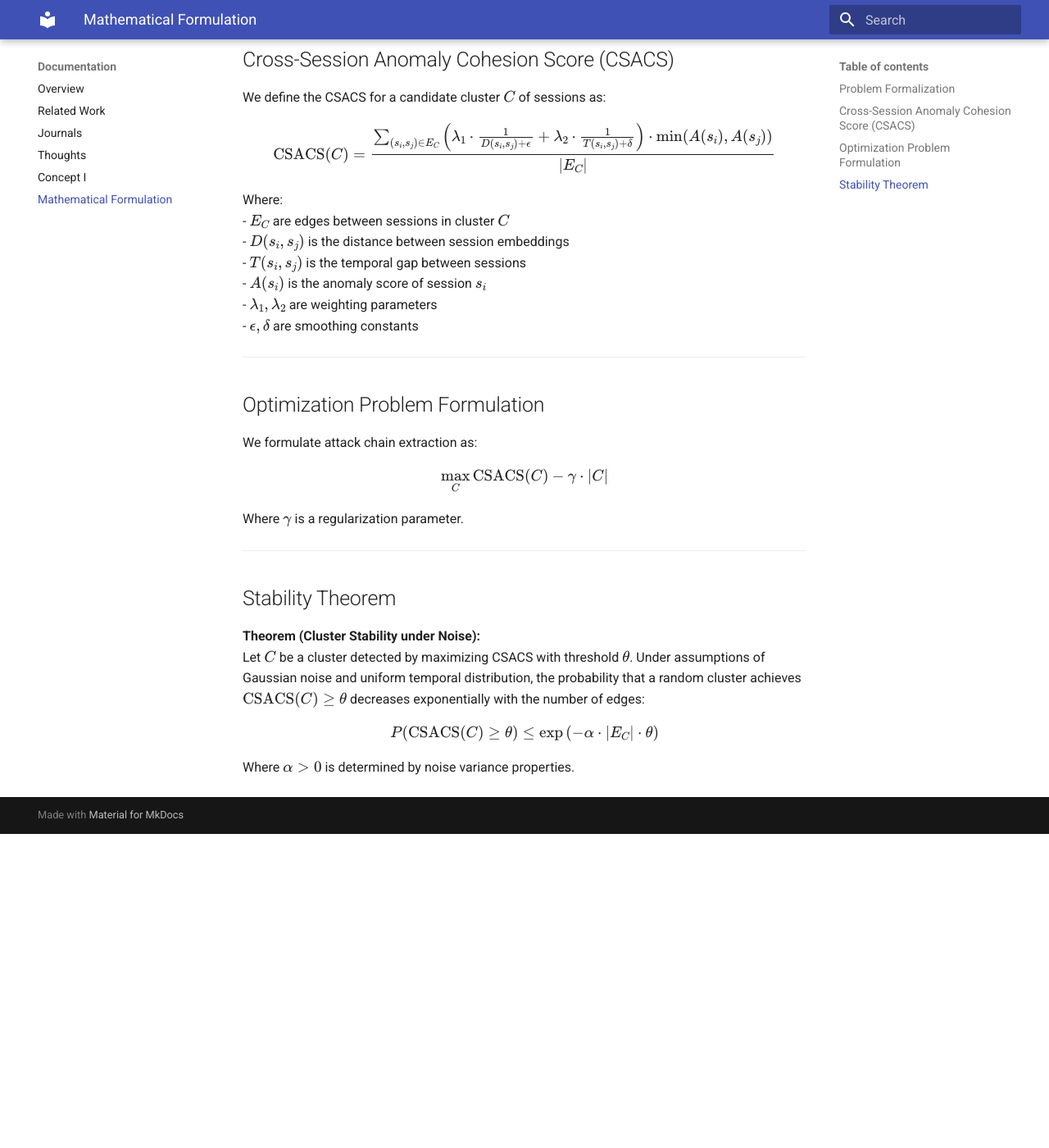
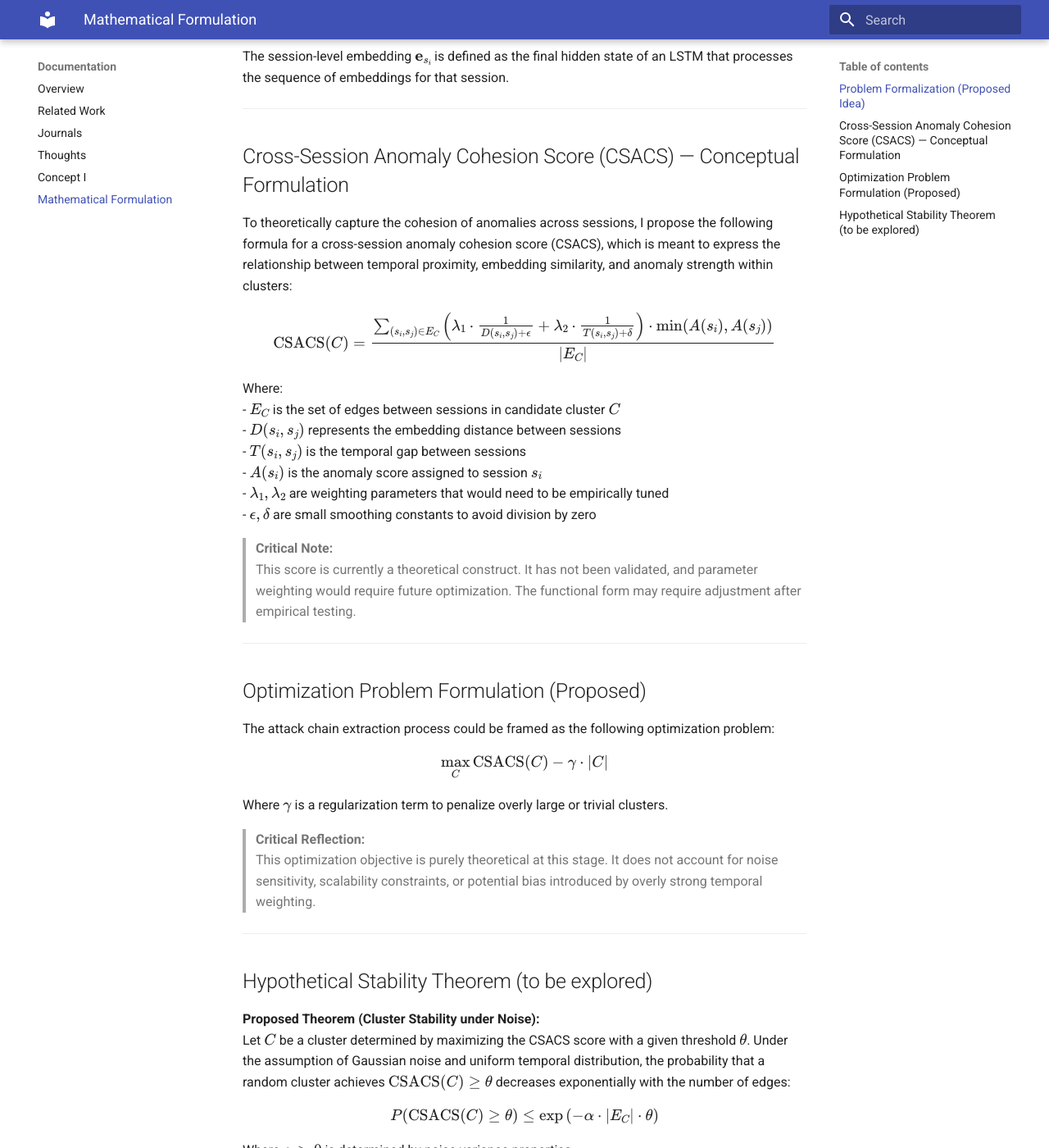
Before and after one commit to JohannesLks/Thesis, an MkDocs documentation site: the page built from docs/documentation/math.md, in a window 1280 px wide and 1400 px high, scrolled down 656 px. Shown: the whole window at 82% size. Built offline with MkDocs 1.6.1 and Material for MkDocs 9.7.7, drawn with Linux system fonts in a browser that asks for light colours; before the commit the page ends 1673 px from its top, so only the background shows below that; some of the changed text lies outside the part shown.

Commit message:
critical concept theory

```diff
--- a/docs/documentation/math.md
+++ b/docs/documentation/math.md
@@ -1,7 +1,9 @@
 
-# Theoretical Framework: Mathematical Formulation
+# Theoretical Framework: Mathematical Formulation (Conceptual Proposal)
 
-## Problem Formalization
+## Problem Formalization (Proposed Idea)
+
+As part of this thesis, I propose a theoretical framework to describe anomaly detection and attack chain extraction in unstructured honeypot logs. The following mathematical formulations are intended to strengthen the theoretical rigor of the paper, though they are not yet tested or validated and should be viewed critically as conceptual building blocks for future work.
 
 We consider a set of honeypot log lines:
 $$
@@ -13,50 +15,57 @@ $$
 S = \{s_1, s_2, \dots, s_m\}
 $$
 
-Each session $s_i$ is a time-ordered sequence of log lines.
-Each log line $l_i$ is mapped to an embedding vector:
+Each session $s_i$ is modeled as a time-ordered sequence of log lines. Each log line $l_i$ is mapped to an embedding vector:
 $$
 \mathbf{e}_{l_i} \in \mathbb{R}^d
 $$
 
-The session-level embedding $\mathbf{e}_{s_i}$ is derived from the final hidden state of an LSTM processing all log embeddings within that session.
+The session-level embedding $\mathbf{e}_{s_i}$ is defined as the final hidden state of an LSTM that processes the sequence of embeddings for that session.
 
 ---
 
-## Cross-Session Anomaly Cohesion Score (CSACS)
+## Cross-Session Anomaly Cohesion Score (CSACS) — Conceptual Formulation
 
-We define the CSACS for a candidate cluster $C$ of sessions as:
+To theoretically capture the cohesion of anomalies across sessions, I propose the following formula for a cross-session anomaly cohesion score (CSACS), which is meant to express the relationship between temporal proximity, embedding similarity, and anomaly strength within clusters:
 $$
 \text{CSACS}(C) = \frac{ \sum_{(s_i, s_j) \in E_C} \left( \lambda_1 \cdot \frac{1}{D(s_i, s_j) + \epsilon} + \lambda_2 \cdot \frac{1}{T(s_i, s_j) + \delta} \right) \cdot \min(A(s_i), A(s_j)) }{ |E_C| }
 $$
 
 Where:
-- $E_C$ are edges between sessions in cluster $C$
-- $D(s_i, s_j)$ is the distance between session embeddings
+- $E_C$ is the set of edges between sessions in candidate cluster $C$
+- $D(s_i, s_j)$ represents the embedding distance between sessions
 - $T(s_i, s_j)$ is the temporal gap between sessions
-- $A(s_i)$ is the anomaly score of session $s_i$
-- $\lambda_1, \lambda_2$ are weighting parameters
-- $\epsilon, \delta$ are smoothing constants
+- $A(s_i)$ is the anomaly score assigned to session $s_i$
+- $\lambda_1, \lambda_2$ are weighting parameters that would need to be empirically tuned
+- $\epsilon, \delta$ are small smoothing constants to avoid division by zero
+
+> **Critical Note:**
+> This score is currently a theoretical construct. It has not been validated, and parameter weighting would require future optimization. The functional form may require adjustment after empirical testing.
 
 ---
 
-## Optimization Problem Formulation
+## Optimization Problem Formulation (Proposed)
 
-We formulate attack chain extraction as:
+The attack chain extraction process could be framed as the following optimization problem:
 $$
 \max_{C} \text{CSACS}(C) - \gamma \cdot |C|
 $$
 
-Where $\gamma$ is a regularization parameter.
+Where $\gamma$ is a regularization term to penalize overly large or trivial clusters.
+
+> **Critical Reflection:**
+> This optimization objective is purely theoretical at this stage. It does not account for noise sensitivity, scalability constraints, or potential bias introduced by overly strong temporal weighting.
 
 ---
 
-## Stability Theorem
+## Hypothetical Stability Theorem (to be explored)
 
-**Theorem (Cluster Stability under Noise):**
-Let $C$ be a cluster detected by maximizing CSACS with threshold $\theta$. Under assumptions of Gaussian noise and uniform temporal distribution, the probability that a random cluster achieves $\text{CSACS}(C) \geq \theta$ decreases exponentially with the number of edges:
+**Proposed Theorem (Cluster Stability under Noise):**
+Let $C$ be a cluster determined by maximizing the CSACS score with a given threshold $\theta$. Under the assumption of Gaussian noise and uniform temporal distribution, the probability that a random cluster achieves $\text{CSACS}(C) \geq \theta$ decreases exponentially with the number of edges:
 $$
 P(\text{CSACS}(C) \geq \theta) \leq \exp\left( -\alpha \cdot |E_C| \cdot \theta \right)
 $$
 
 Where $\alpha > 0$ is determined by noise variance properties.
+
+> **Disclaimer:** This theorem is presented as a conceptual idea only and is not mathematically proven or validated in this work. It is intended as a theoretical proposal for future investigation.
```
